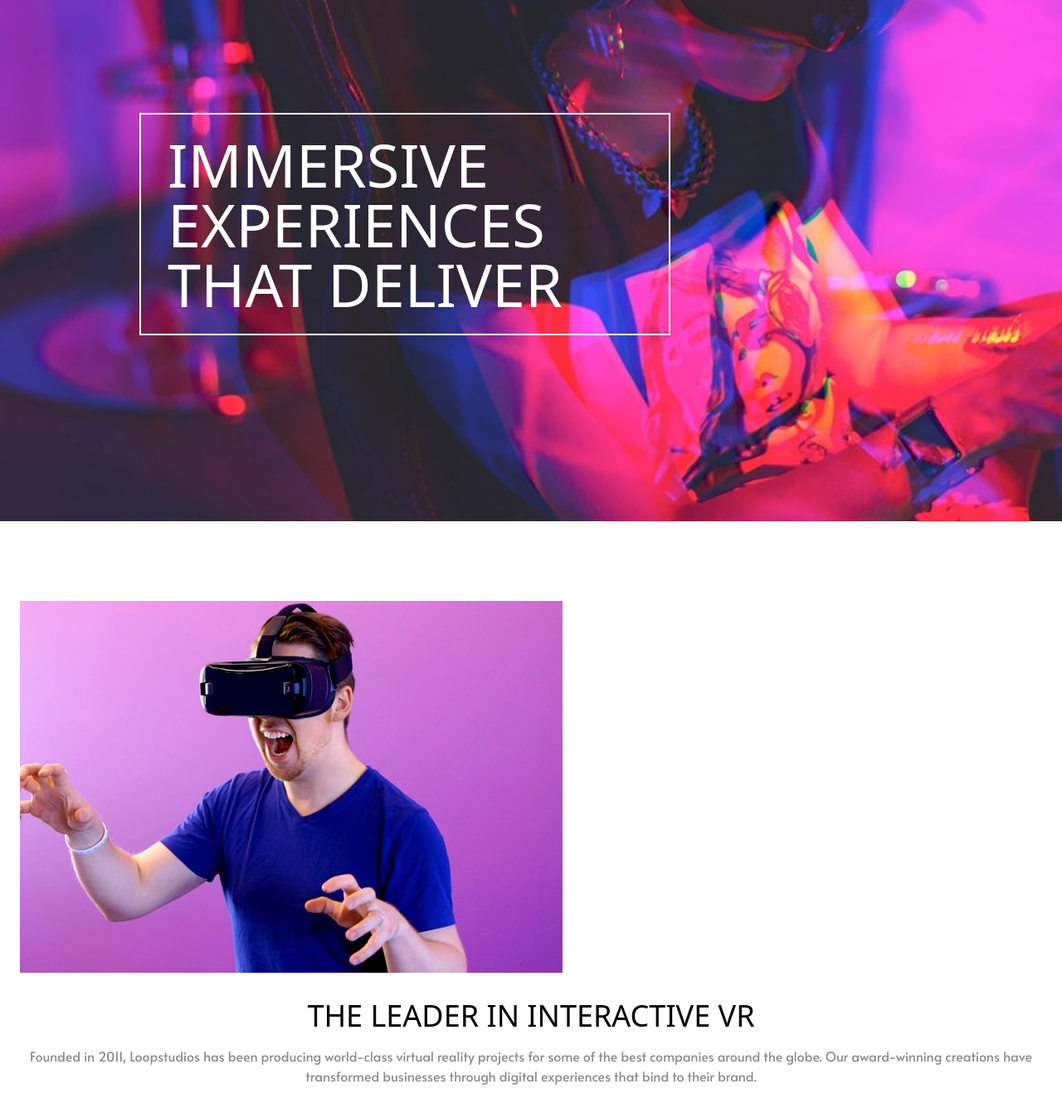
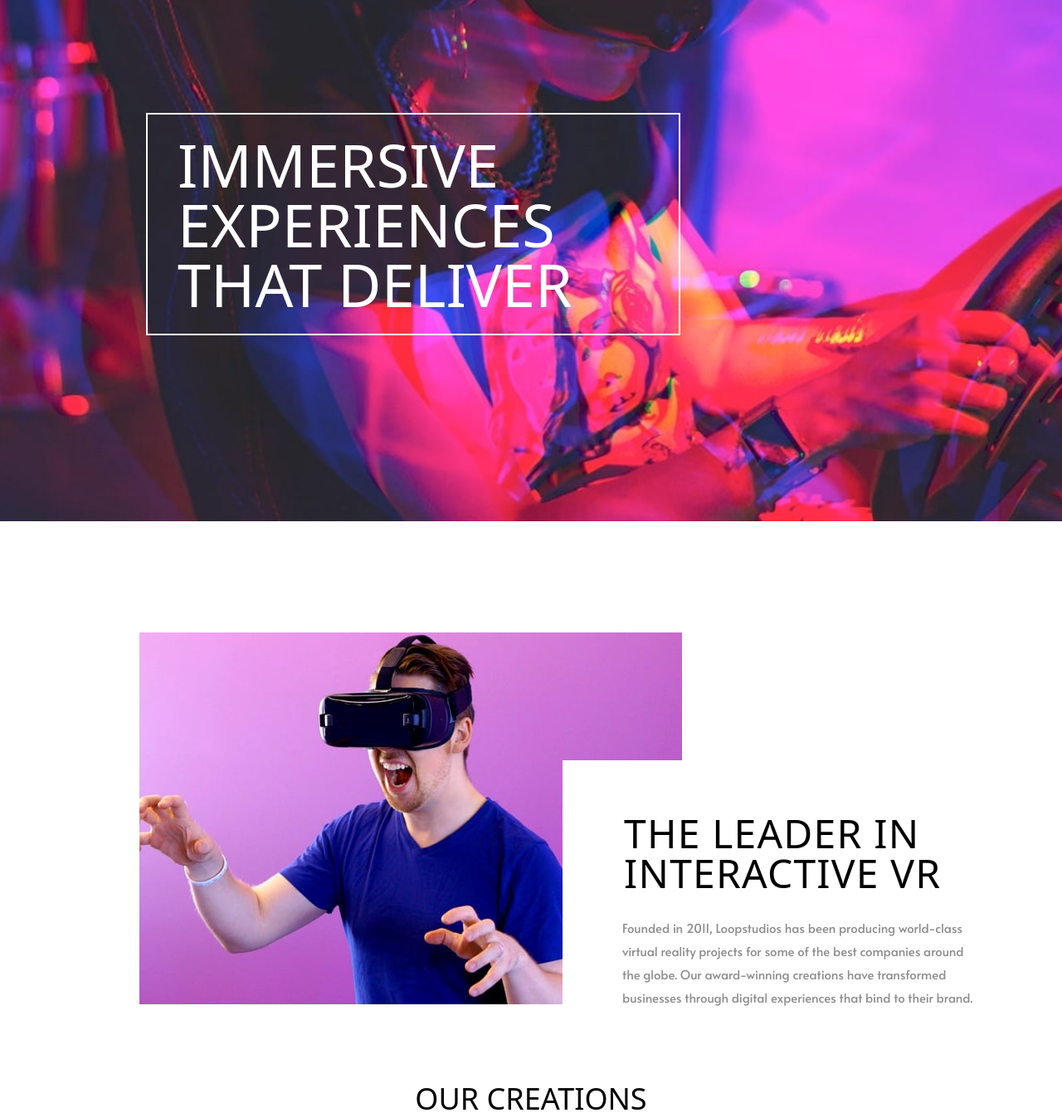
Before and after one commit to Leo-yagami/Challenge9-loopstudios-landing-page-, a plain HTML site: page index.html in a window 1280 px wide. Shown: the part 120-1467 px from the top of the page at 83% size. Drawn offline with Linux system fonts and the light colour scheme.

Commit message:
fully adapted hero section to most viewports and partially adapting description section

```diff
--- a/index.html
+++ b/index.html
@@ -38,7 +38,7 @@
 
       <!-- Hero section -->
       <section href=""
-        class="bg-[url('./images/mobile/image-hero.jpg')] md:bg-[url('./images/desktop/image-hero.jpg')] bg-no-repeat bg-cover px-6 md:px-[10.5rem] pt-8 md:pt-16 pb-56 relative"
+        class="bg-[url('./images/mobile/image-hero.jpg')] md:bg-[url('./images/desktop/image-hero.jpg')] bg-no-repeat bg-cover bg-center xl:bg-center xl:bg-cover pt-8 md:pt-16 pb-56 relative px-6 sm:px-10 xl:px-[10.5rem]"
       >
       <!-- ///////////////////// -->
         <!-- Navbar section -->
@@ -72,7 +72,7 @@
         <!-- //////////////////////// -->
           <!-- Mobile navigation -->
           <div
-          class="mobileNav navOps transition-all duration-700 absolute top-0 left-0 w-screen h-0 bg-black px-6 delay-500"
+          class="mobileNav navOps transition-all duration-700 absolute top-0 left-0 w-screen h-0 bg-black px-6 delay-500 md:hidden"
         >
           <nav
             class="links  text-white space-y-6 text-3xl flex flex-col mt-40 font-['Josefin Sans'] font-light uppercase "
@@ -91,9 +91,9 @@
         <!-- //////////////////////// -->
         <!-- Hero content -->
         <div id="about"
-          class="mt-40 text-white text-[2.5rem] text-7xl py-6 pl-7 pr-32 md:pl-8 leading-10 md:leading-none  uppercase border-2 border-white font-['Josefin Sans'] font-light inline-block"
+          class="mt-40 text-white text-[2.5rem] sm:text-[3.5rem] leading-10 sm:leading-tight mx-2 md:text-7xl py-6 pl-7  pr-10 md:pr-32 md:pl-9  md:leading-none  uppercase border-2 border-white font-['Josefin Sans'] font-light inline-block"
         >
-          <h1 class="block">Immersive<br> experiences<br> that deliver</h1>
+          <h1 class="">Immersive<br> experiences<br> that deliver</h1>
         </div>
         <!-- //////////////////////// -->
       </section>
@@ -101,27 +101,31 @@
 
 
       <!-- Description section -->
-      <section id="career" class="px-6 mt-24">
+      <section id="career" class="px-6 sm:px-10 xl:px-[10.5rem] mt-24 xl:flex xl:items-center">
         <!-- Main Image -->
         <img
           src="./images/mobile/image-interactive.jpg"
           alt="Wannabe T-rex man wearing a vr headset "
+          class="mx-auto xl:mx-0"
         />
         <!-- Heading -->
+         <div class="xl:min-w-max xl:bg-white xl:px-16 xl:py-8 xl:-ml-36 xl:mt-48">
+
            <h2
-          class="mt-8 text-center tracking-normal text-4xl font-['Josefin Sans'] uppercase font-light"
+             class="mt-8 text-center tracking-normal xl:tracking-wide text-4xl xl:text-5xl font-['Josefin Sans'] uppercase font-light xl:max-w-md xl:text-left xl:pl-2.5"
            >
              The leader in interactive VR
            </h2>
            <!-- Description -->
            <p
-          class="mt-4 px-2 text-center font-['Alata'] font-normal text-[#8c8c8c]"
+             class="mt-7 px-2 text-center font-['Alata'] font-normal text-[#8c8c8c] xl:max-w-[28rem] xl:text-left xl:leading-7 xl:text-[15px]"
            >
              Founded in 2011, Loopstudios has been producing world-class virtual
              reality projects for some of the best companies around the globe. Our
              award-winning creations have transformed businesses through digital
              experiences that bind to their brand.
            </p>
+         </div>
       </section>
 
 
@@ -135,8 +139,8 @@
         </h2>
         <!-- Image gallery -->
          <!-- ////////////////////////// -->
-        <div class="mt-10 grid grid-cols-1 gap-5 overflow-hidden font-light font-['Josefin Sans']">
-          <div class="relative group ">
+        <div class="mt-10 grid grid-cols-1 gap-5 overflow-hidden font-light font-['Josefin Sans'] inline-block">
+          <div class="relative group">
             <div class="overflow-hidden group-hover:bg-white after:absolute after:content-[''] after:w-full after:h-full after:top-0 after:left-0 after:bg-gradient-to-r after:from-[rgba(0,0,0,0.7)] after:to-transparent">
               <img src="./images/mobile/image-deep-earth.jpg" class="duration-300 group-hover:scale-105"  alt="" />
             </div>
```
Also changed, not shown: output.css. Lines whose indentation alone changed are shown as unchanged.
